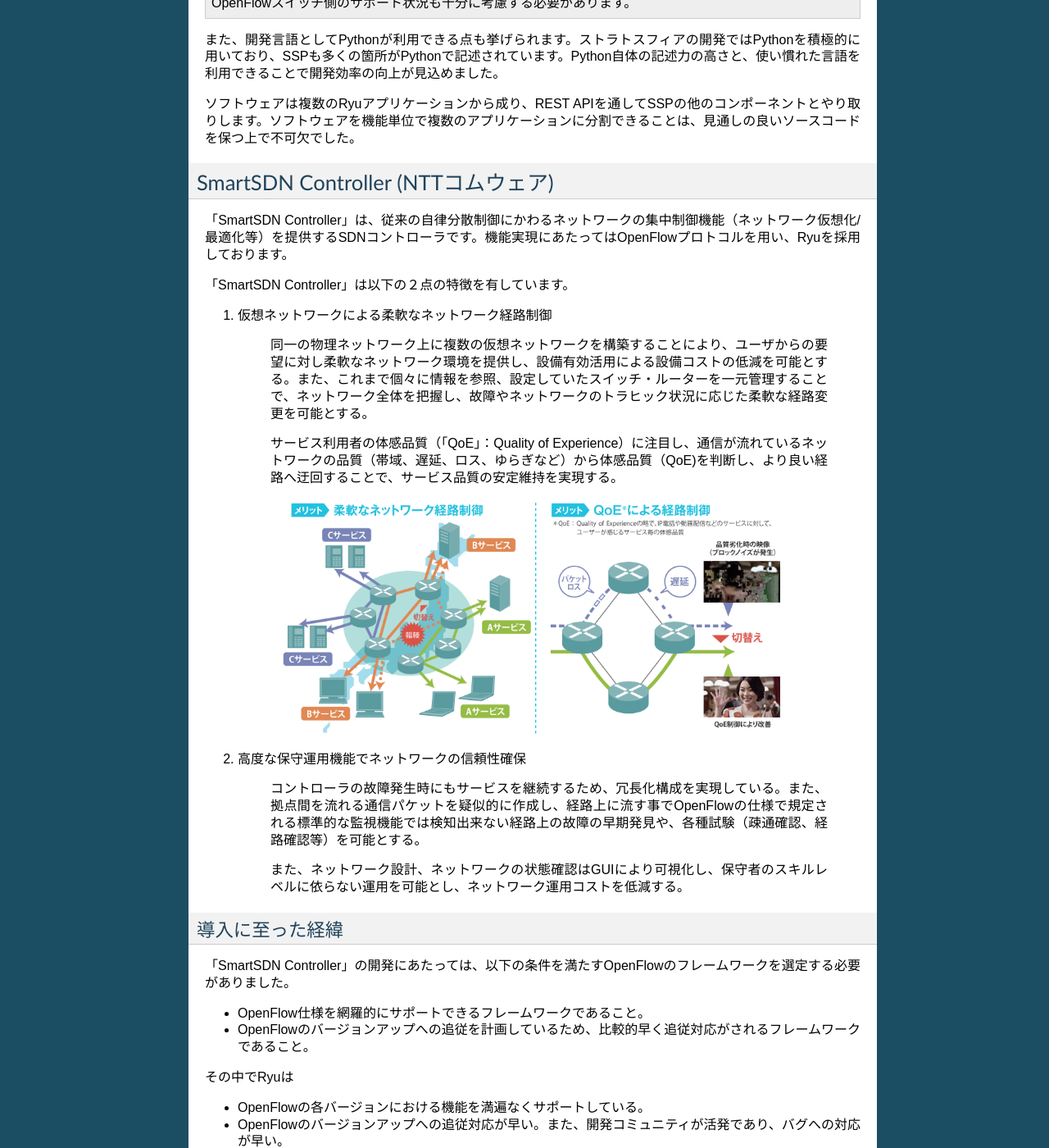
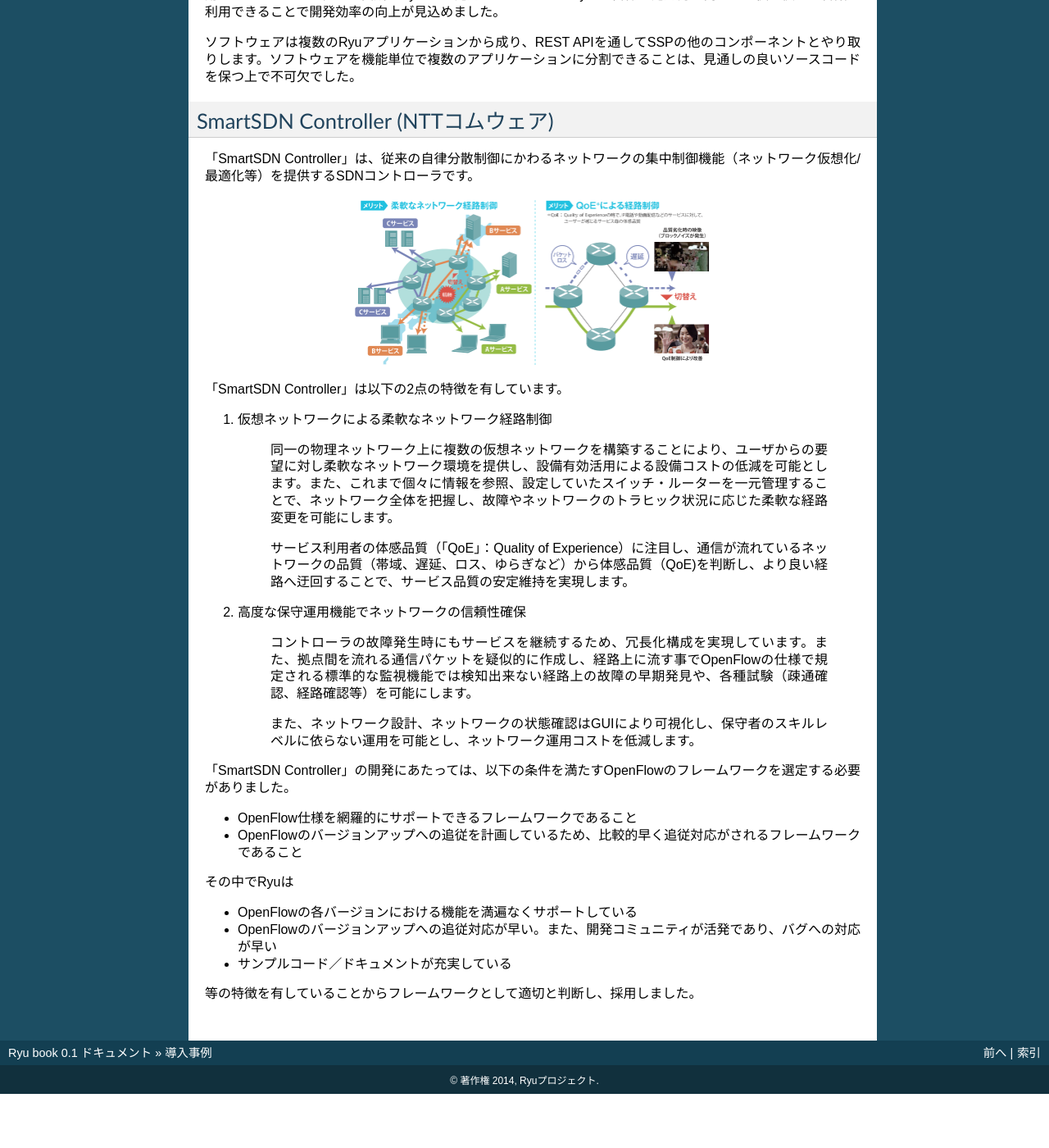
Before and after one commit to osrg/ryu-book, a Sphinx documentation site: the page built from ja/source/introduction_example.rst, in a window 1280 px wide and 1400 px high, scrolled down 545 px. Shown: the whole window at 82% size. Built offline with Sphinx 7.4.7, drawn with Linux system fonts in a browser that asks for light colours; after the commit the page ends 1879 px from its top, so only the background shows below that; some of the changed text lies outside the part shown.

Commit message:
introdution_example: improve wording

```diff
--- a/ja/source/introduction_example.rst
+++ b/ja/source/introduction_example.rst
@@ -22,11 +22,7 @@ VLANを直接使うよりも多くのL2セグメントが管理できます。
 
 SSPでは機能の実現にOpenFlowを用いており、バージョン1.1.4ではコントローラに
 Ryuを採用しています。
-
-導入に至った経緯
-^^^^^^^^^^^^^^^^^^^^^^^^
-
-Ryuを選択した理由として、まずOpenFlow1.1以降への対応が挙げられます。
+理由としては、まずOpenFlow1.1以降への対応が挙げられます。
 SSPをMPLSに対応させる上で、プロトコルレベルでのサポートがあるOpenFlow1.1以降に
 対応したフレームワークの導入が考えられました。
 
@@ -53,68 +49,62 @@ SmartSDN Controller (NTTコムウェア)
 
 「SmartSDN Controller」は、従来の自律分散制御にかわるネットワークの
 集中制御機能（ネットワーク仮想化/最適化等）を提供するSDNコントローラです。
-機能実現にあたってはOpenFlowプロトコルを用い、Ryuを採用しております。
 
-「SmartSDN Controller」は以下の２点の特徴を有しています。
+.. only:: latex
+
+    .. image:: images/introduction_example/fig1.eps
+        :align: center
+
+.. only:: epub
+
+    .. image:: images/introduction_example/fig1.png
+        :align: center
+
+.. only:: not latex and not epub
+
+    .. image:: images/introduction_example/fig1.png
+        :scale: 50 %
+        :align: center
+
+
+「SmartSDN Controller」は以下の2点の特徴を有しています。
 
 1. 仮想ネットワークによる柔軟なネットワーク経路制御
 
     同一の物理ネットワーク上に複数の仮想ネットワークを構築することにより、
     ユーザからの要望に対し柔軟なネットワーク環境を提供し、設備有効活用に
-    よる設備コストの低減を可能とする。また、これまで個々に情報を参照、設定
+    よる設備コストの低減を可能とします。また、これまで個々に情報を参照、設定
     していたスイッチ・ルーターを一元管理することで、ネットワーク全体を把握し、
-    故障やネットワークのトラヒック状況に応じた柔軟な経路変更を可能とする。
+    故障やネットワークのトラヒック状況に応じた柔軟な経路変更を可能にします。
 
     サービス利用者の体感品質（「QoE」：Quality of Experience）に注目し、
     通信が流れているネットワークの品質（帯域、遅延、ロス、ゆらぎなど）から
     体感品質（QoE)を判断し、より良い経路へ迂回することで、サービス品質の
-    安定維持を実現する。
-
-
-.. only:: latex
-
-    .. image:: images/introduction_example/fig1.png
-        :align: center
-
-.. only:: epub
-
-    .. image:: images/introduction_example/fig1.png
-        :scale: 150 %
-        :align: center
-
-.. only:: not latex and not epub
-
-    .. image:: images/introduction_example/fig1.png
-        :scale: 70 %
-        :align: center
+    安定維持を実現します。
 
 
 2. 高度な保守運用機能でネットワークの信頼性確保
 
     コントローラの故障発生時にもサービスを継続するため、冗長化構成を実現
-    している。また、拠点間を流れる通信パケットを疑似的に作成し、経路上に
+    しています。また、拠点間を流れる通信パケットを疑似的に作成し、経路上に
     流す事でOpenFlowの仕様で規定される標準的な監視機能では検知出来ない
-    経路上の故障の早期発見や、各種試験（疎通確認、経路確認等）を可能とする。
+    経路上の故障の早期発見や、各種試験（疎通確認、経路確認等）を可能にします。
 
     また、ネットワーク設計、ネットワークの状態確認はGUIにより可視化し、
-    保守者のスキルレベルに依らない運用を可能とし、ネットワーク運用コストを低減する。
-
-
-導入に至った経緯
-^^^^^^^^^^^^^^^^^^^^^^^^
+    保守者のスキルレベルに依らない運用を可能とし、ネットワーク運用コストを低減します。
 
 「SmartSDN Controller」の開発にあたっては、以下の条件を満たすOpenFlowの
 フレームワークを選定する必要がありました。
 
-* OpenFlow仕様を網羅的にサポートできるフレームワークであること。
+* OpenFlow仕様を網羅的にサポートできるフレームワークであること
 * OpenFlowのバージョンアップへの追従を計画しているため、
-  比較的早く追従対応がされるフレームワークであること。
+  比較的早く追従対応がされるフレームワークであること
 
 その中でRyuは
 
-* OpenFlowの各バージョンにおける機能を満遍なくサポートしている。
+* OpenFlowの各バージョンにおける機能を満遍なくサポートしている
 * OpenFlowのバージョンアップへの追従対応が早い。また、開発コミュニティが
-  活発であり、バグへの対応が早い。
-* サンプルコード／ドキュメントが充実している。
+  活発であり、バグへの対応が早い
+* サンプルコード／ドキュメントが充実している
 
-等の特徴を有していることからフレームワークとして適切と判断し、採用しております。
+等の特徴を有していることからフレームワークとして適切と判断し、採用しました。
```
Also changed, not shown: other parts of ja/source/introduction_example.rst (+1 -1 lines).
